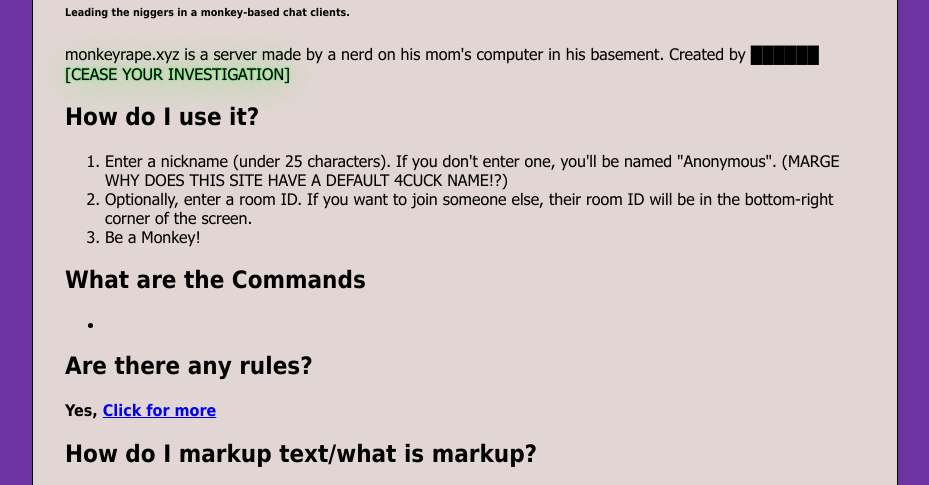
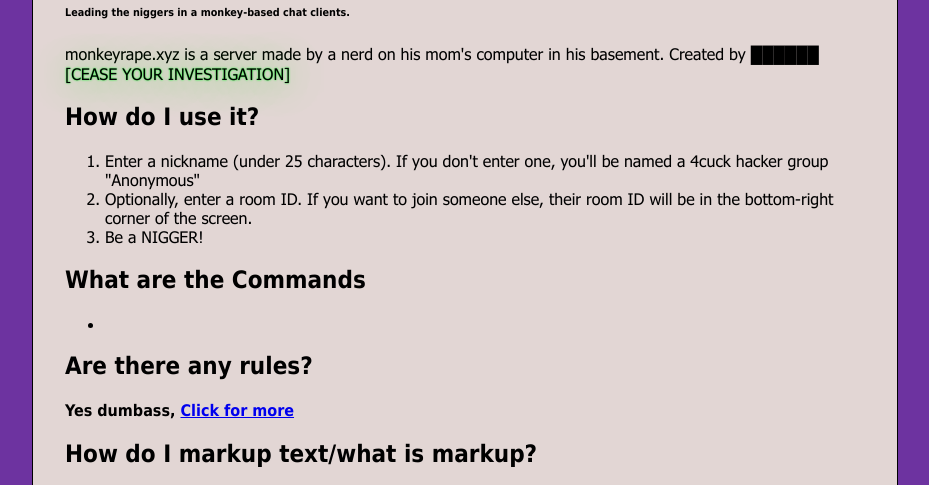
Before and after one commit to Nike23-afk/Monkeyplanet, a plain HTML site: page frontend/readme.html in a window 1280 px wide. Shown: the part 251-736 px from the top of the page, without its empty margins (175-1104 px from the left). Drawn offline with Linux system fonts and the light colour scheme.

Commit message:
Update readme.html

```diff
--- a/frontend/readme.html
+++ b/frontend/readme.html
@@ -62,9 +62,9 @@ body {
     monkeyrape.xyz is a server made by a nerd on his mom's computer in his basement. Created by ██████ <span style="text-shadow:0px 0px 40px #00fe20, 0px 0px 2px #00fe20">[CEASE YOUR INVESTIGATION]</span></includeonly><noinclude>
 <h2>How do I use it?</h2>
     <ol>
-      <li>Enter a nickname (under 25 characters). If you don't enter one, you'll be named "Anonymous". (MARGE WHY DOES THIS SITE HAVE A DEFAULT 4CUCK NAME!?)</li>
+      <li>Enter a nickname (under 25 characters). If you don't enter one, you'll be named a 4cuck hacker group "Anonymous"</li>
       <li>Optionally, enter a room ID. If you want to join someone else, their room ID will be in the bottom-right corner of the screen.</li>
-      <li>Be a Monkey!</li>
+      <li>Be a NIGGER!</li>
     </ol>
 
     <h2>What are the Commands</h2>
@@ -72,7 +72,7 @@ body {
       <li></li>
     </ul>
     <h2>Are there any rules?</h2>
-    <b>Yes, <a href="allrules.html">Click for more</a></b>
+    <b>Yes dumbass, <a href="allrules.html">Click for more</a></b>
     <h2>How do I markup text/what is markup?</h2>
     <ul>
       <li>Markup is making text big/small/bold etc.</li>
```
